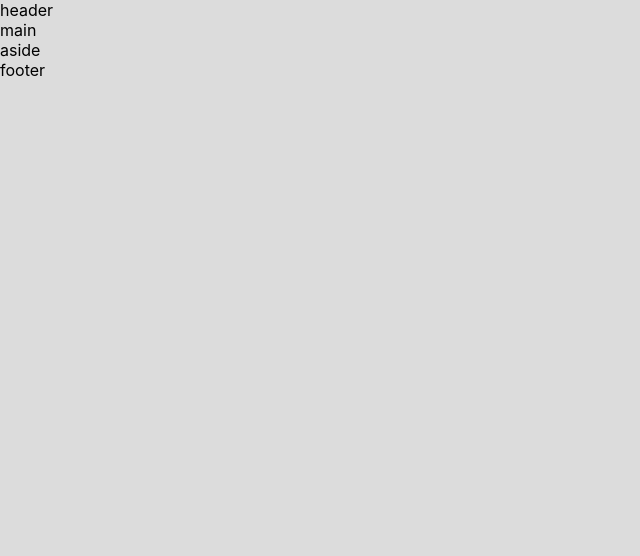
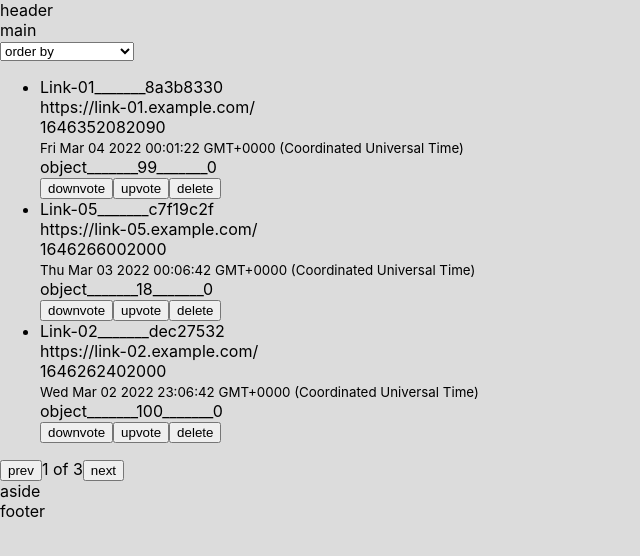
Before and after one commit to xkema/missofis-link-vote-challenge-revisited, a React (Create React App) app: page / in a window 1280 px wide. Shown: the top 556 px of the page, without its empty margins (0-640 px from the left). Built offline with nearby package versions, Linux system fonts and the light colour scheme.

Commit message:
Created an unstyled static version of the app with basic feed features

```diff
--- a/package.json
+++ b/package.json
@@ -1,5 +1,5 @@
 {
-  "name": "lvc-revisited",
+  "name": "missofis-link-vote-challenge-revisited",
   "version": "0.1.0",
   "private": true,
   "dependencies": {
--- a/src/App.js
+++ b/src/App.js
@@ -1,12 +1,22 @@
+import { useState } from 'react';
 import './App.css';
+import Feed from "./Feed";
+import NotificationContainer from './NotificationContainer';
 
-function App() {
+function App(props) {
+
+  const [notifications, setNotifications] = useState([]);
+
   return (
     <div>
       <header>header</header>
-      <main>main</main>
+      <main>
+        <span>main</span>
+        <Feed setNotifications={setNotifications} />
+      </main>
       <aside>aside</aside>
       <footer>footer</footer>
+      <NotificationContainer notifications={notifications} />
     </div>
   );
 }
--- /dev/null
+++ b/src/Feed.js
@@ -0,0 +1,139 @@
+import { useEffect, useState } from 'react';
+import feedItemsRaw from './data/mock.json';
+import FeedItem from './FeedItem';
+import { sortFeed } from "./utils/sortFeed";
+
+function Feed(props) {
+
+  const [feedItems, setFeedItems] = useState(feedItemsRaw);
+  const [orderBy, setOrderBy] = useState('');
+  const [currentPage, setCurrentPage] = useState(2);
+  const [numPages, setNumPages] = useState(1);
+  const [pageLength] = useState(3);
+  const [promptStatus, setPromptStatus] = useState(true);
+  const [feedItemIdOnPrompt, setFeedItemIdOnPrompt] = useState(null);
+
+  useEffect(() => {
+    setNumPages(Math.ceil(feedItems.length / pageLength));
+  }, [feedItems.length, pageLength]);
+
+  useEffect(() => {
+    if (feedItems.length < 1) {
+      setCurrentPage(0);
+    } else if(currentPage > numPages) {
+      setCurrentPage(numPages);
+    }
+  }, [currentPage, feedItems.length, numPages]);
+
+  const clipFeed = (pageLength, currentPage, feedItemsSorted) => {
+    const start = (currentPage - 1) * pageLength;
+    const end = start + pageLength;
+    return feedItemsSorted.slice(start, end);
+  };
+
+  const handleFeedSort = (e) => {
+    setOrderBy(e.target.value);
+  };
+
+  const handleDownVote = (e, feedItemId) => {
+    const feedItemsUpdated = feedItems.map((feedItem) => {
+      if (feedItem.id === feedItemId && feedItem.user_voted !== -1) {
+        return {
+          ...feedItem,
+          date_last_voted: Date.now(),
+          votes_count: feedItem.votes_count - 1,
+          user_voted: -1
+        };
+      }
+      return feedItem;
+    });
+    setFeedItems(feedItemsUpdated);
+  };
+
+  const handleUpVote = (e, feedItemId) => {
+    const feedItemsUpdated = feedItems.map((feedItem) => {
+      if (feedItem.id === feedItemId && feedItem.user_voted !== 1) {
+        return {
+          ...feedItem,
+          date_last_voted: Date.now(),
+          votes_count: feedItem.votes_count + 1,
+          user_voted: 1
+        };
+      }
+      return feedItem;
+    });
+    setFeedItems(feedItemsUpdated);
+  };
+
+  const handleDeleteRequest = (e, feedItemId) => {
+    setFeedItemIdOnPrompt(feedItemId);
+    setPromptStatus(false);
+
+    props.setNotifications(prevState => {
+      return [...prevState, { message: 'Item Removed!', date: Date.now() }];
+    });
+  };
+
+  const handleDelete = () => {
+    const feedItemsUpdated = feedItems.filter(feedItem => feedItem.id !== feedItemIdOnPrompt);
+    setFeedItems(feedItemsUpdated);
+    setPromptStatus(true);
+  };
+
+  const handleCancel = () => {
+    setPromptStatus(true);
+  };
+
+  const handlePrevPage = (event) => {
+    if (currentPage > 1) {
+      setCurrentPage(currentPage - 1);
+    }
+  };
+
+  const handleNextPage = (event) => {
+    if (currentPage < numPages) {
+      setCurrentPage(currentPage + 1);
+    }
+  };
+
+  return (
+    <div>
+      <div>
+        <select value={orderBy} onChange={handleFeedSort}>
+          <option value="">order by</option>
+          <option value="most">most voted / z &rarr; a</option>
+          <option value="less">less voted / a &rarr; z</option>
+        </select>
+      </div>
+      <div hidden={promptStatus}>
+        sure?
+        <button onClick={handleCancel}>nope</button>
+        <button onClick={handleDelete}>yep</button>
+      </div>
+      <div>
+        <ul>
+          {
+            clipFeed(pageLength, currentPage, sortFeed(orderBy, feedItems)).map((feedItem) => {
+              return (
+                <li key={feedItem.id}>
+                  <FeedItem
+                    feedItem={feedItem}
+                    handleDownVote={handleDownVote}
+                    handleUpVote={handleUpVote}
+                    handleDeleteRequest={handleDeleteRequest} />
+                </li>
+              )
+            })
+          }
+        </ul>
+      </div>
+      <div>
+        <button onClick={handlePrevPage}>prev</button>
+        <span>{currentPage} of {numPages}</span>
+        <button onClick={handleNextPage}>next</button>
+      </div>
+    </div>
+  );
+}
+
+export default Feed;
--- /dev/null
+++ b/src/FeedItem.js
@@ -0,0 +1,20 @@
+function FeedItem(props) {
+  return (
+    <div>
+      <span>{props.feedItem.name}</span>
+      _______<span>{props.feedItem.id}</span>
+      <br /><span>{props.feedItem.url}</span>
+      <br /><span>{props.feedItem.date_created}</span>
+      <br /><span><small>{new Date(props.feedItem.date_created).toString()}</small></span>
+      <br /><span>{typeof props.feedItem.date_last_voted}</span>
+      _______<span>{props.feedItem.votes_count}</span>
+      _______<span>{props.feedItem.user_voted}</span>
+      <br />
+      <button onClick={(e) => { props.handleDownVote(e, props.feedItem.id) }}>downvote</button>
+      <button onClick={(e) => { props.handleUpVote(e, props.feedItem.id) }}>upvote</button>
+      <button onClick={(e) => { props.handleDeleteRequest(e, props.feedItem.id) }}>delete</button>
+    </div>
+  );
+}
+
+export default FeedItem;
--- /dev/null
+++ b/src/Notification.js
@@ -0,0 +1,9 @@
+function Notification(props) {
+  return (
+    <>
+      {props.message}
+    </>
+  );
+}
+
+export default Notification;
--- /dev/null
+++ b/src/NotificationContainer.js
@@ -0,0 +1,24 @@
+import Notification from './Notification';
+
+function NotificationContainer(props) {
+
+  const filterNotifications = (notificationsToBeFiltered) => {
+    return notificationsToBeFiltered.filter(notification => Date.now() - notification.date < 5000);
+  };
+
+  return (
+    <ul>
+      {
+        filterNotifications(props.notifications).map((notification) => {
+          return (
+            <li key={notification.date}>
+              <Notification message={notification.message} />
+            </li>
+          )
+        })
+      }
+    </ul>
+  );
+}
+
+export default NotificationContainer;
--- /dev/null
+++ b/src/data/mock.json
@@ -0,0 +1,65 @@
+[
+  {
+    "name": "Link-01",
+    "id": "8a3b8330",
+    "url": "https://link-01.example.com/",
+    "date_created": 1646352082090,
+    "date_last_voted": null,
+    "votes_count": 99,
+    "user_voted": 0
+  },
+  {
+    "name": "Link-02",
+    "id": "dec27532",
+    "url": "https://link-02.example.com/",
+    "date_created": 1646262402000,
+    "date_last_voted": null,
+    "votes_count": 100,
+    "user_voted": 0
+  },
+  {
+    "name": "Link-03",
+    "id": "1701e14a",
+    "url": "https://link-03.example.com/",
+    "date_created": 1633996800000,
+    "date_last_voted": null,
+    "votes_count": 80,
+    "user_voted": 1
+  },
+  {
+    "name": "Link-04",
+    "id": "68789c70",
+    "url": "https://link-04.example.com/",
+    "date_created": 1646127406519,
+    "date_last_voted": null,
+    "votes_count": -16,
+    "user_voted": -1
+  },
+  {
+    "name": "Link-05",
+    "id": "c7f19c2f",
+    "url": "https://link-05.example.com/",
+    "date_created": 1646266002000,
+    "date_last_voted": null,
+    "votes_count": 18,
+    "user_voted": 0
+  },
+  {
+    "name": "Link-06",
+    "id": "2efcdbd4",
+    "url": "https://link-06.example.com/",
+    "date_created": 1646127404484,
+    "date_last_voted": null,
+    "votes_count": 81,
+    "user_voted": 0
+  },
+  {
+    "name": "Link-07",
+    "id": "1a3fc9b4",
+    "url": "https://link-07.example.com/",
+    "date_created": 1646127404484,
+    "date_last_voted": null,
+    "votes_count": 80,
+    "user_voted": 0
+  }
+]
--- /dev/null
+++ b/src/utils/sortFeed.js
@@ -0,0 +1,13 @@
+const sortFeed = (orderBy = '', feedItems = []) => {
+  let itemsSorted = [...feedItems];
+  if (orderBy === 'most') {
+    itemsSorted.sort((firstEl, secondEl) => secondEl.votes_count - firstEl.votes_count)
+  } else if (orderBy === 'less') {
+    itemsSorted.sort((firstEl, secondEl) => - secondEl.votes_count + firstEl.votes_count)
+  } else {
+    itemsSorted.sort((firstEl, secondEl) => secondEl.date_created - firstEl.date_created)
+  }
+  return itemsSorted;
+};
+
+export { sortFeed };
```
Also changed, not shown: 1 other file (tests, documents, lock files or other folders).
